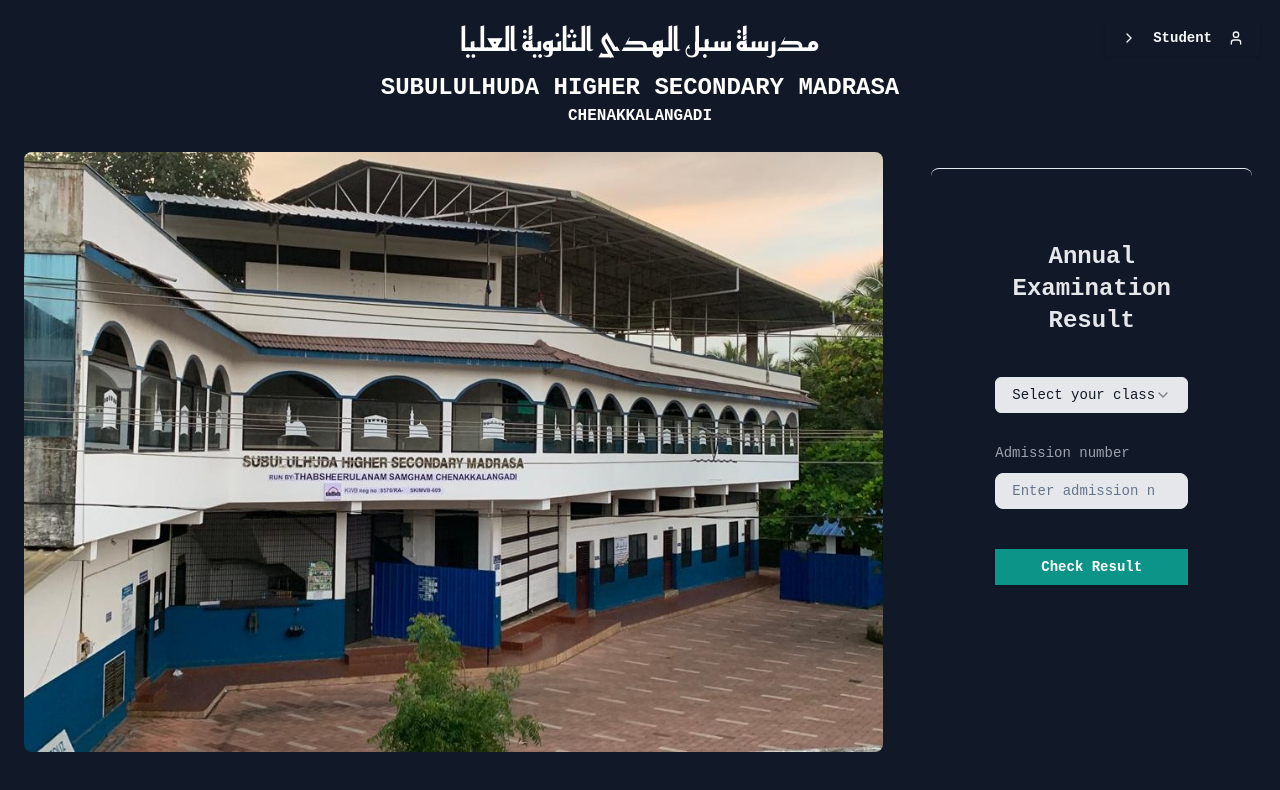
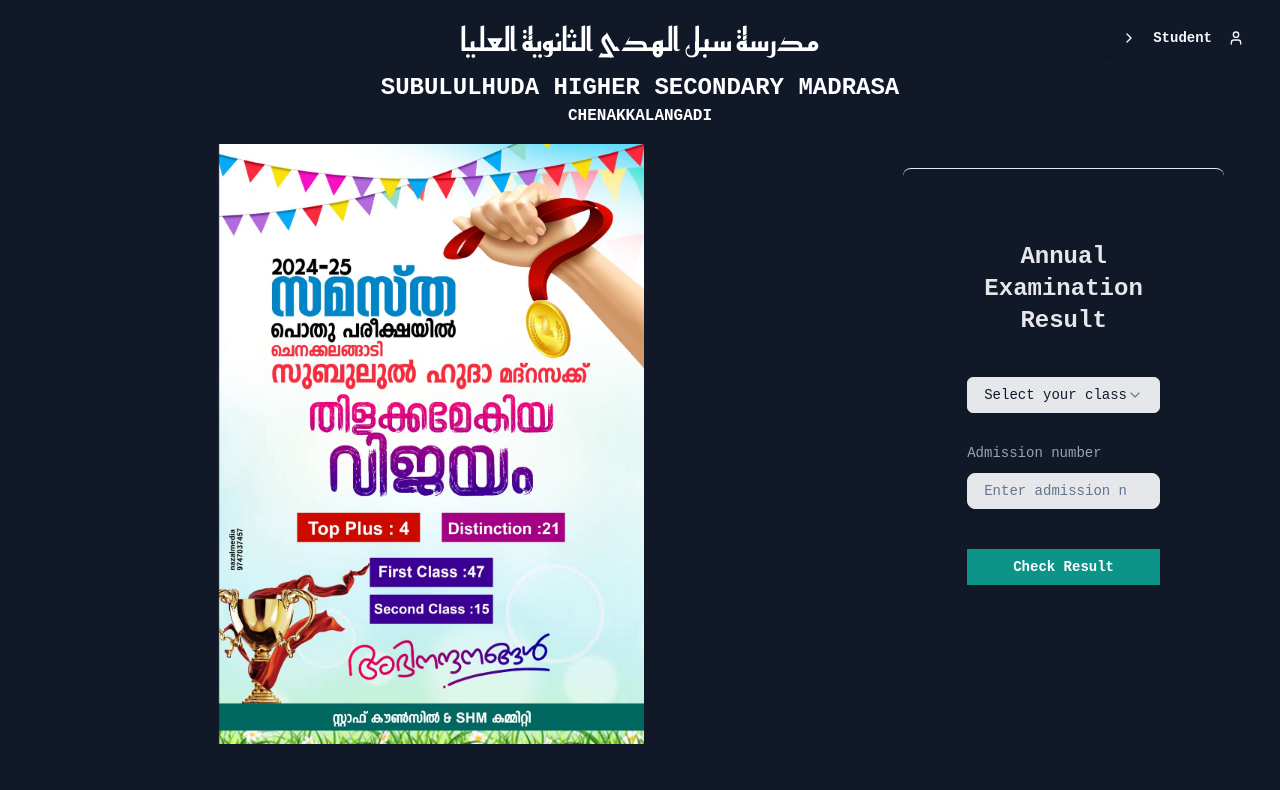
Before and after one commit to basheer02/student-result, a Next.js app: page / in a window 1280 px wide. Shown: the top 790 px of the page. Built offline with nearby package versions, Linux system fonts and the light colour scheme; no server answers.

Commit message:
update on front page

```diff
--- a/app/(application)/admin/[id]/table-content.tsx
+++ b/app/(application)/admin/[id]/table-content.tsx
@@ -224,18 +224,6 @@ export default function TableContent({
 			console.log(error);
 			return false;
 		}
-
-		// const formattedStudentData = [...passedStudents, ...faildStudents];
-		// try {
-		// 	await addStudentData(
-		// 		`class-${selectedClass}`,
-		// 		JSON.parse(JSON.stringify(formattedStudentData)),
-		// 	);
-		// 	setData(formattedStudentData);
-		// 	return true;
-		// } catch (error) {
-		// 	return false;
-		// }
 	};
 
 	const handleFileUpload = async (
@@ -314,16 +302,31 @@ export default function TableContent({
 			const toastId = toast.loading("Downloading student data...");
 			const doc = new jsPDF();
 			const cols = ["no", "admission_number", "name", "attendance"];
-			// biome-ignore lint/complexity/noForEach: <explanation>
-			Object.values(subjects).forEach((value) => cols.push(value));
-			cols.push("total_mark", "rank");
+
+			for (const value of Object.values(subjects)) {
+				cols.push(value);
+			}
+
+			cols.push("total_mark","status", "rank");
 			const rows = Object.values(data).map((obj, index) => [
 				index + 1,
 				...cols.slice(1).map((key) => String(obj[key as keyof Student] ?? "")),
 			]);
-			cols[1] = "adm_no";
+			cols[1] = "adm";
 			cols[3] = "hajar";
-			cols[cols.length - 2] = "total";
+			cols[cols.length - 3] = "total";
+			const colIndex = cols.indexOf("lis_quran");
+			if (colIndex !== -1) {
+				cols[colIndex] = "lisan";
+			}
+
+			if(selectedClass === "1"){
+				cols[4] = "thafhim(R)";
+				cols[5] = "thafhim(W)";
+				cols[6] = "duroos(R)";
+				cols[7] = "duroos(W)";
+				cols[9] = "listen";
+			}
 
 			const text = ` Total students : ${data.length}/${studentCount[Number(selectedClass)]}`;
 			doc.setFontSize(12);
@@ -511,7 +514,7 @@ export default function TableContent({
 						<form onSubmit={editStudentData}>
 							<div className="p-2">
 								<Input
-									className="font-semibold text-sm"
+									className="font-semibold text-sm bg-gray-100"
 									type="text"
 									value={`Class - ${selectedClass}`}
 									disabled
@@ -520,6 +523,7 @@ export default function TableContent({
 							<div className="p-2">
 								<Input
 									type="text"
+									className="bg-gray-100"
 									value={`Admission no : ${selectedStudent?.admission_number}`}
 									disabled
 								/>
@@ -528,6 +532,7 @@ export default function TableContent({
 								<Label htmlFor="name">Name</Label>
 								<Input
 									type="text"
+									className="bg-gray-100"
 									defaultValue={selectedStudent?.name}
 									name="name"
 								/>
@@ -537,6 +542,7 @@ export default function TableContent({
 								<Input
 									type="number"
 									name="attendance"
+									className="bg-gray-100"
 									defaultValue={selectedStudent?.attendance}
 								/>
 							</div>
@@ -546,6 +552,7 @@ export default function TableContent({
 									<Input
 										name={subject}
 										type="number"
+										className="bg-gray-100"
 										defaultValue={selectedStudent?.[subject as keyof Student]}
 									/>
 								</div>
--- a/app/landing-page.tsx
+++ b/app/landing-page.tsx
@@ -7,8 +7,14 @@ import Image from "next/image";
 import { useEffect, useState } from "react";
 
 import MadrasaImage from "../public/madrasa.jpeg";
+import VictoryImage from "../public/victory.jpeg";
 import { Label } from "@/components/ui/label";
 import { Input } from "@/components/ui/input";
+
+import { Swiper, SwiperSlide } from "swiper/react";
+import { Autoplay } from "swiper/modules";
+import "swiper/css";
+import "swiper/css/effect-fade";
 
 import {
 	Select,
@@ -18,6 +24,8 @@ import {
 	SelectTrigger,
 	SelectValue,
 } from "@/components/ui/select";
+
+const Images = [MadrasaImage, VictoryImage];
 
 export default function LandingPage() {
 	const [showStudent, setShowStudent] = useState(true);
@@ -51,7 +59,7 @@ export default function LandingPage() {
 		const formData = new FormData(e.currentTarget);
 		try {
 			await adminLogin(formData);
-			toast.success("Successful!", { id: toastId, duration:2000 });
+			toast.success("Successful!", { id: toastId, duration: 2000 });
 		} catch (error) {
 			if (error instanceof Error && error.message.includes("NEXT_REDIRECT")) {
 				toast.success("Successful!", { id: toastId, duration: 2000 });
@@ -75,7 +83,10 @@ export default function LandingPage() {
 			if (error instanceof Error && error.message.includes("NEXT_REDIRECT")) {
 				toast.success("Successful!", { id: toastId, duration: 2000 });
 			} else {
-				toast.error("Invalid admission number", { id: toastId, duration: 2000 });
+				toast.error("Invalid admission number", {
+					id: toastId,
+					duration: 2000,
+				});
 			}
 		}
 	};
@@ -200,24 +211,46 @@ export default function LandingPage() {
 				<h3 className="text-2xl text-white font-bold text-center">
 					SUBULULHUDA HIGHER SECONDARY MADRASA
 				</h3>
-				<h4 className="text-l text-white text-center font-bold">CHENAKKALANGADI</h4>
-				<div className="relative mt-4 rounded lg:flex">
-					<Image
+				<h4 className="text-l text-white text-center font-bold">
+					CHENAKKALANGADI
+				</h4>
+				<div className="mt-4 rounded lg:flex">
+					<Swiper
+						modules={[Autoplay]}
+						autoplay={{ delay: 2000 }}
+						loop
+						speed={1000} // Slower fade transition
+						className="max-w-[900px]"
+					>
+						{Images.map((src, index) => (
+							<SwiperSlide
+								// biome-ignore lint/suspicious/noArrayIndexKey: <explanation>
+								key={index}
+							>
+								<Image
+									src={src}
+									alt={`Slide ${index + 1}`}
+									className="h-[400px] lg:h-[600px] object-contain"
+								/>
+							</SwiperSlide>
+						))}
+					</Swiper>
+					{/* <Image
 						src={MadrasaImage}
 						alt="loading"
 						className="mt-2 object-cover h-[400px] lg:ml-4 lg:h-[600px] lg:w-[900px] rounded-lg"
-					/>
+					/> */}
 					<div className="p-3">
 						<Button
 							variant="secondary"
-							className="mt-2 w-full lg:hidden"
+							className="mt-4 w-full lg:hidden"
 							onClick={handleOpenModal}
 						>
 							{(showStudent && "Check result") || (showAdmin && "Login")}
 						</Button>
 					</div>
 					{!isMobile && (
-						<div className="m-6 p-6 border-t w-[500px] rounded-lg md:h-[450px]">
+						<div className="m-6 mr-12 p-6 border-t w-[500px] rounded-lg md:h-[450px]">
 							{showStudent && <LoginForm />}
 							{showAdmin && <LoginForm />}
 						</div>
--- a/package.json
+++ b/package.json
@@ -30,6 +30,7 @@
     "react-dom": "^19.0.0",
     "shadcn-ui": "^0.9.4",
     "sonner": "^2.0.1",
+    "swiper": "^11.2.5",
     "tailwind-merge": "^3.0.1",
     "tailwindcss-animate": "^1.0.7",
     "xlsx": "^0.18.5"
```
Also changed, not shown: public/victory.jpeg (added), 1 other file (tests, documents, lock files or other folders).
